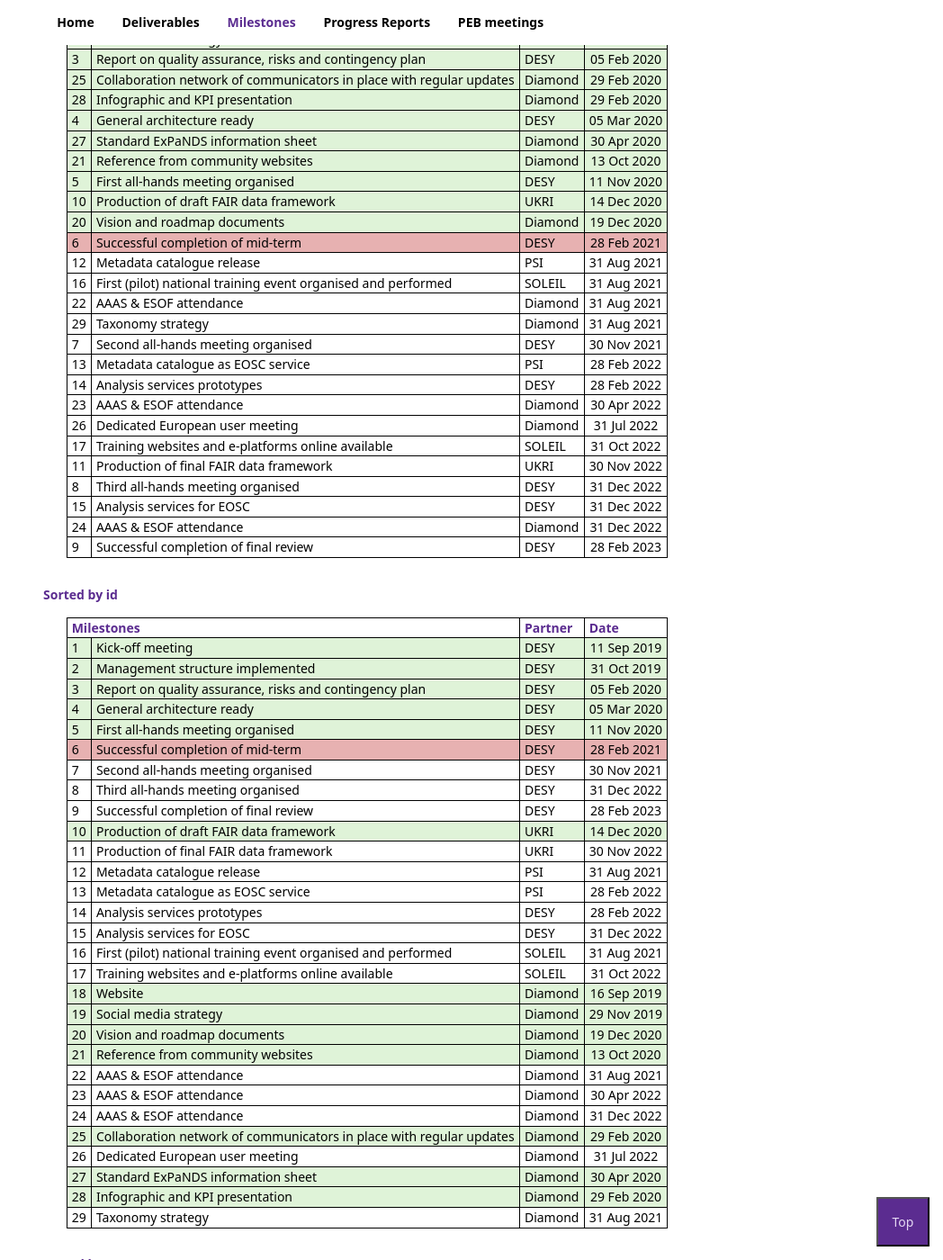
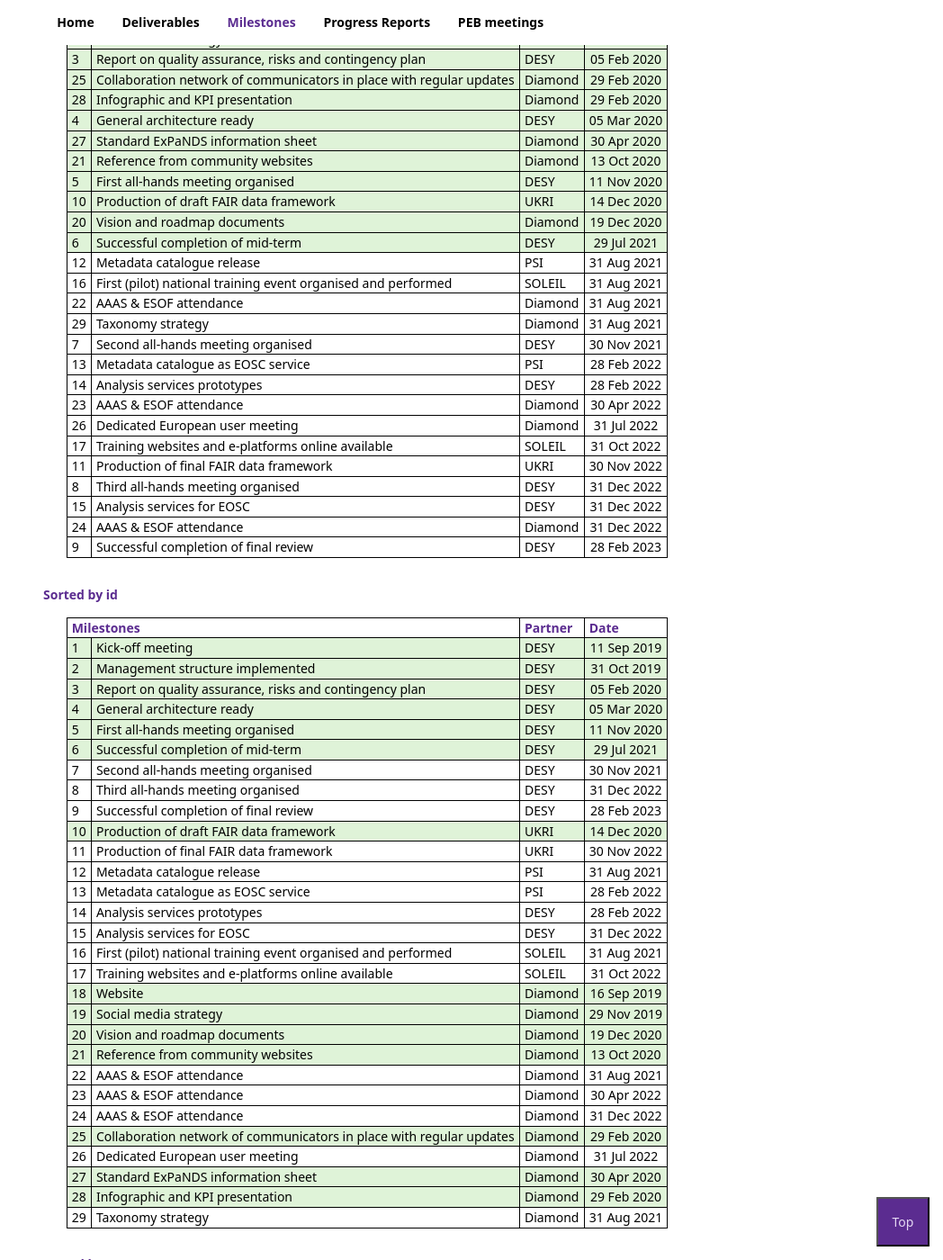
Before and after one commit to ExPaNDS-eu/WP1-reporting, a Jekyll site: the page built from milestones.html, in a window 1280 px wide and 1400 px high, scrolled down 395 px. Shown: the whole window at 90% size, without its empty margins (232-1280 px from the left). Built offline with Jekyll 4.4.1, drawn with Linux system fonts in a browser that asks for light colours; some of the changed text lies outside the part shown.

Commit message:
1st period report accepted by the EC

```diff
--- a/_data/milestones.yml
+++ b/_data/milestones.yml
@@ -32,7 +32,8 @@
 - id: 6
   name: Successful completion of mid-term
   partner: DESY
-  date: 2021-02-28
+  date: 2021-07-29
+  status: achieved
 
 - id: 7
   name: Second all-hands meeting organised
```
